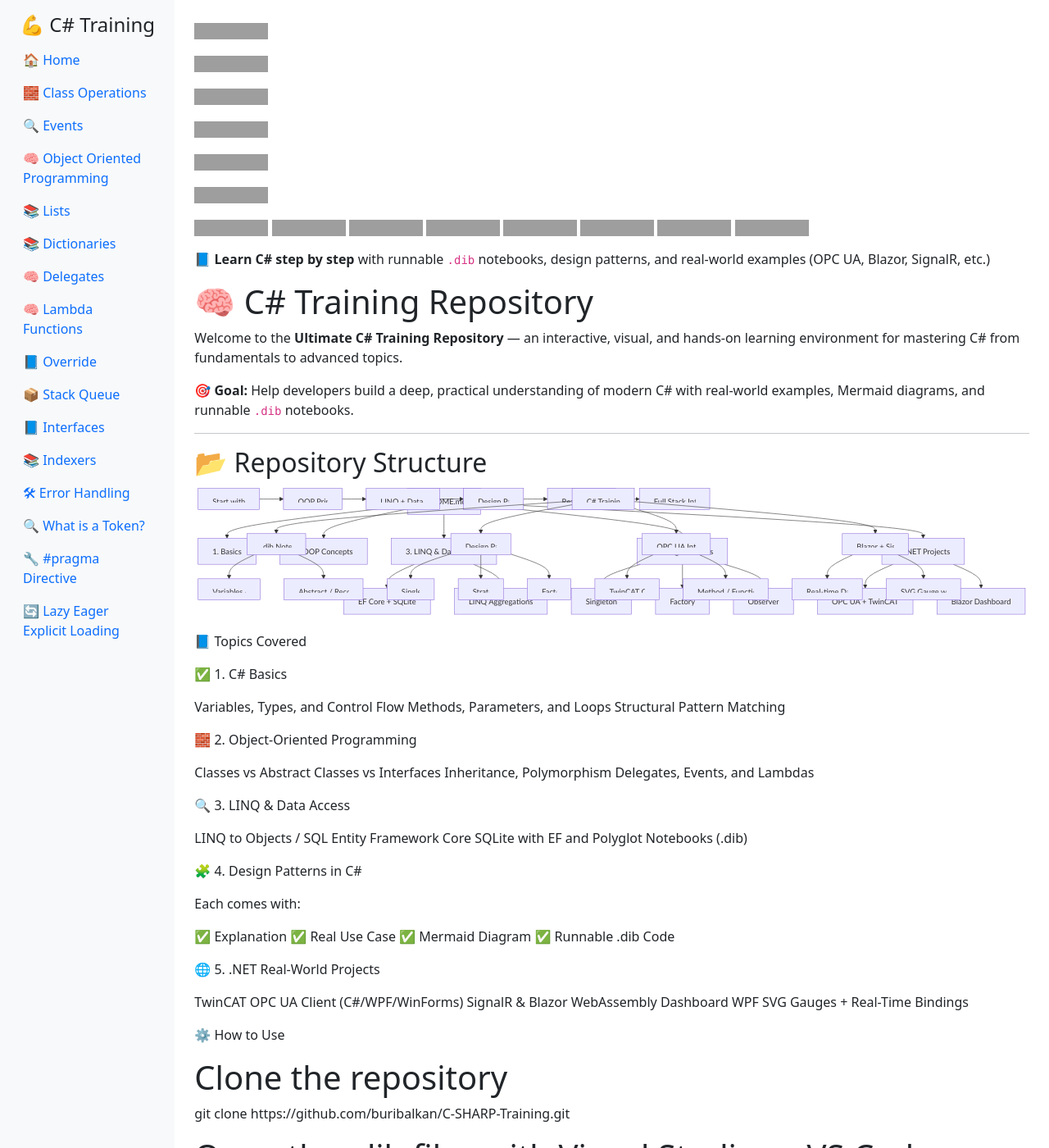
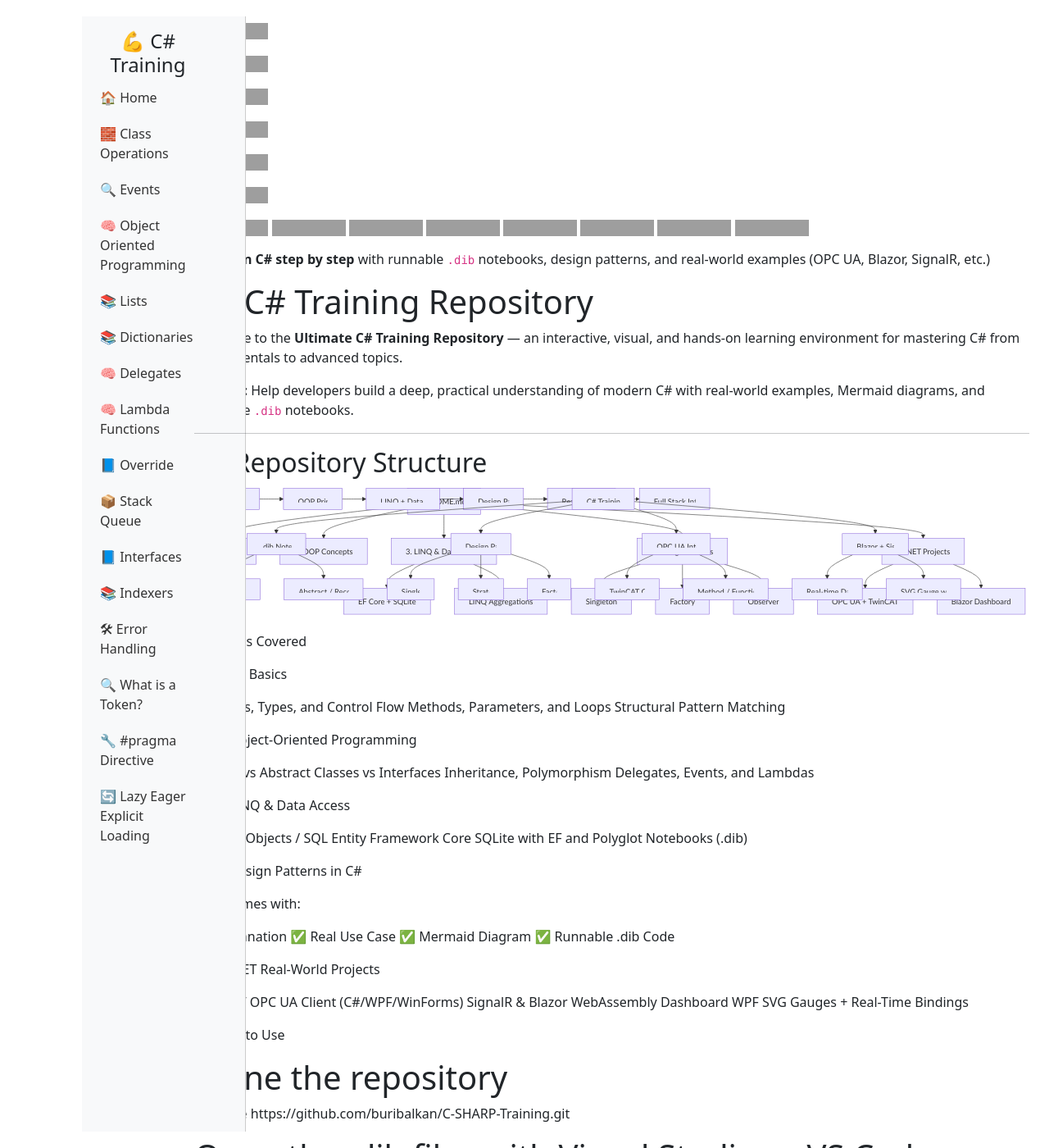
Before and after one commit to buribalkan/C-SHARP-Training, a Jekyll site: the page built from README.md, in a window 1280 px wide and 1400 px high, cut to the strip 0-1400 px from the top of the window. Shown: the whole strip at 82% size. Built offline with Jekyll 4.4.1, drawn with Linux system fonts in a browser that asks for light colours; nearby versions of some CDN libraries; our own code applies the rules of GitHub Pages for plain Markdown files; grey boxes are pictures that could not be loaded.

Commit message:
Update style.css

```diff
--- a/assets/style.css
+++ b/assets/style.css
@@ -26,3 +26,32 @@ body {
     display: block;
     word-wrap: break-word;
 }
+.sidebar
+{
+            width: 200px;
+            position: sticky;
+            top: 20px;
+	    left: 100px;
+            height: calc(100vh - 40px);
+            overflow-y: auto;
+            padding-right: 50px;
+            border-right: 1px solid #ccc;
+        }
+        .sidebar ul {
+            list-style-type: none;
+            padding: 0;
+        }
+        .sidebar li {
+            margin-bottom: 10px;
+        }
+        .sidebar a {
+            text-decoration: none;
+            color: #333;
+            display: block;
+            padding: 5px 10px;
+            border-radius: 5px;
+            transition: background-color 0.3s ease;
+        }
+        .sidebar a:hover {
+            background-color: #f0f0f0;
+        }
```
